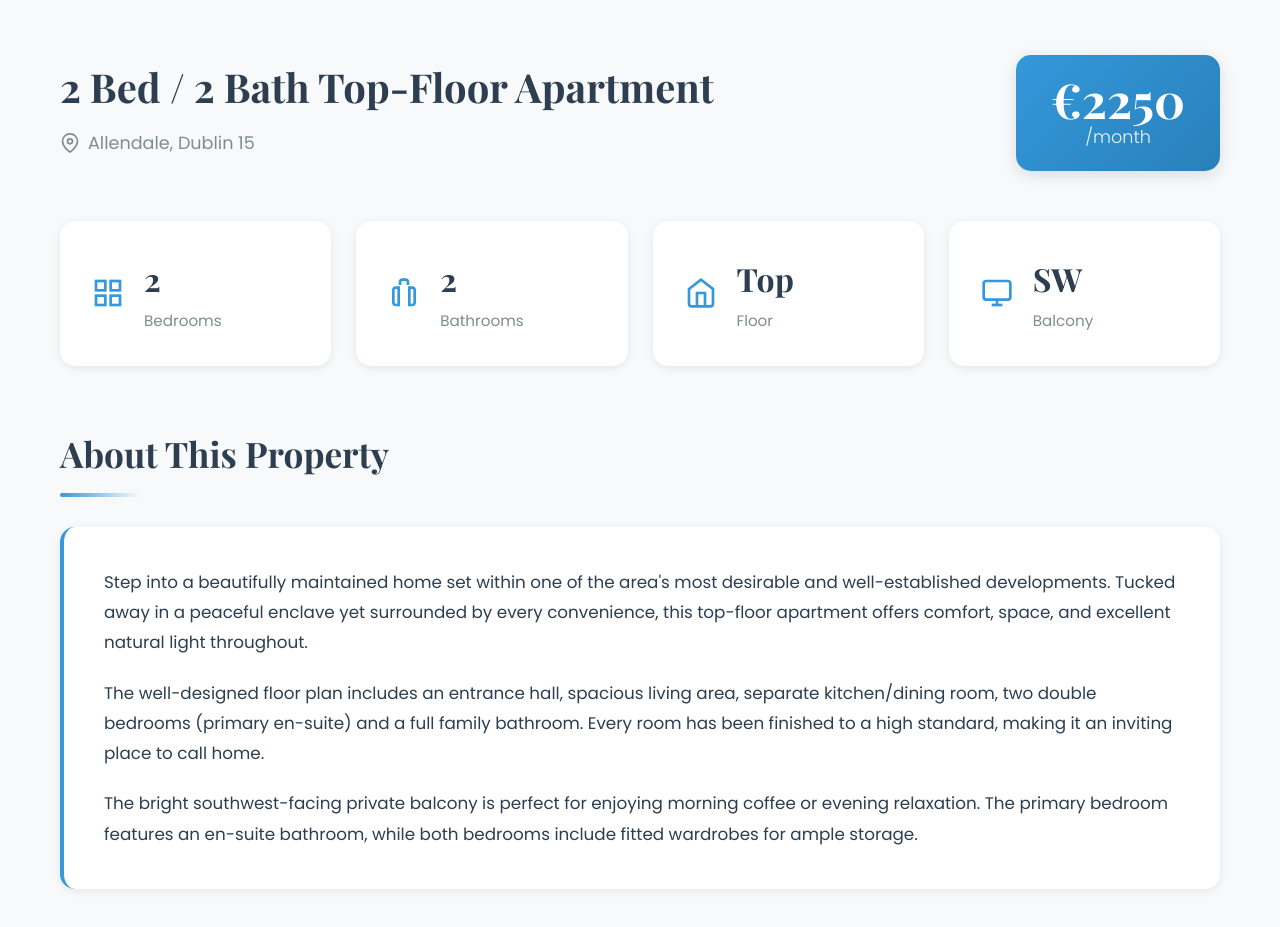
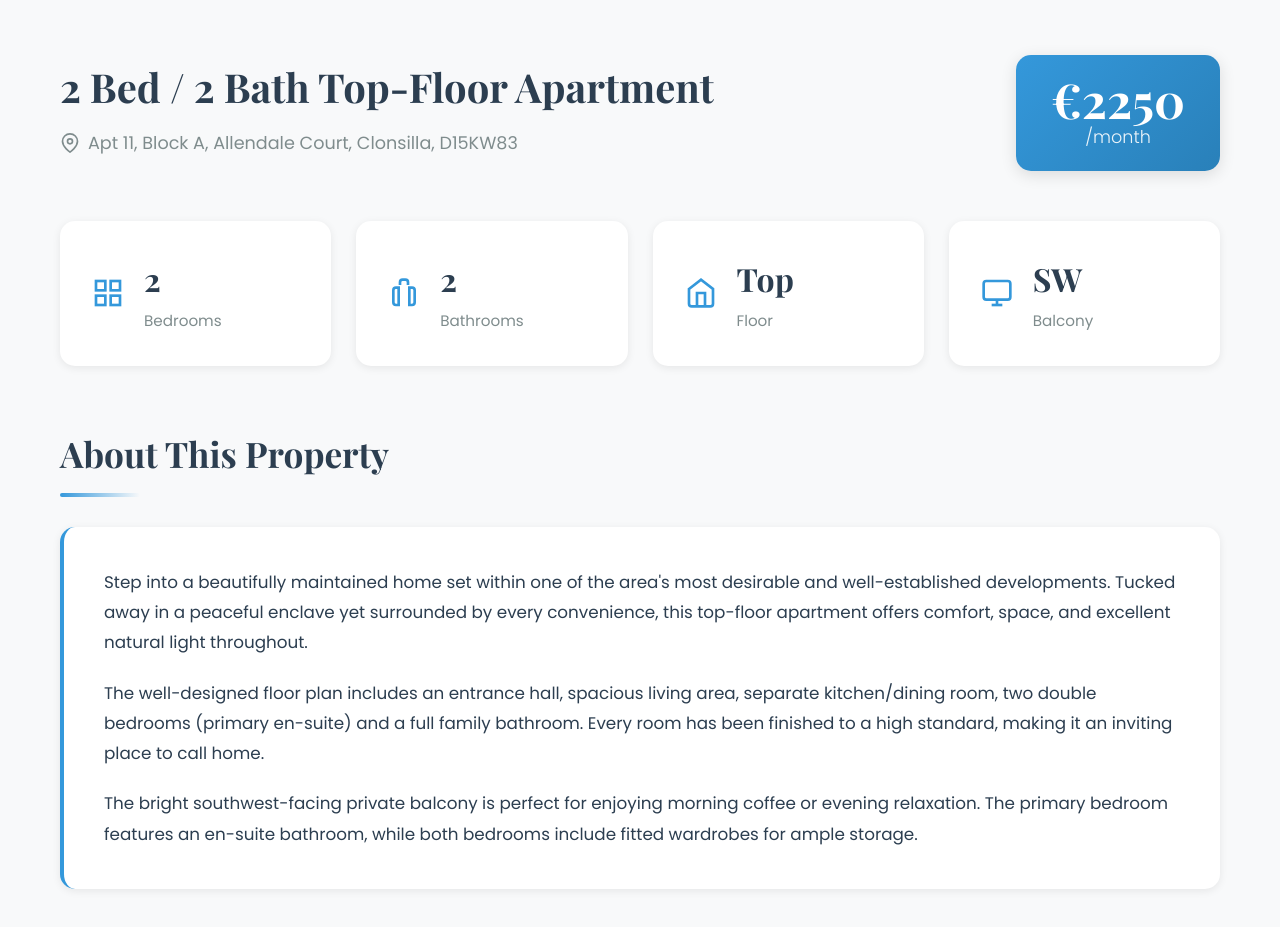
Before and after one commit to pehel/home, a plain HTML site: page index.html in a window 1280 px wide. Shown: the part 940-1867 px from the top of the page. Drawn offline with nearby package versions, Linux system fonts and the light colour scheme.

Commit message:
updated address

```diff
--- a/index.html
+++ b/index.html
@@ -147,7 +147,7 @@
               <path d="M21 10c0 7-9 13-9 13s-9-6-9-13a9 9 0 0 1 18 0z"></path>
               <circle cx="12" cy="10" r="3"></circle>
             </svg>
-            Allendale, Dublin 15
+            Apt 11, Block A, Allendale Court, Clonsilla, D15KW83
           </p>
         </div>
         <div class="price-tag">
```
